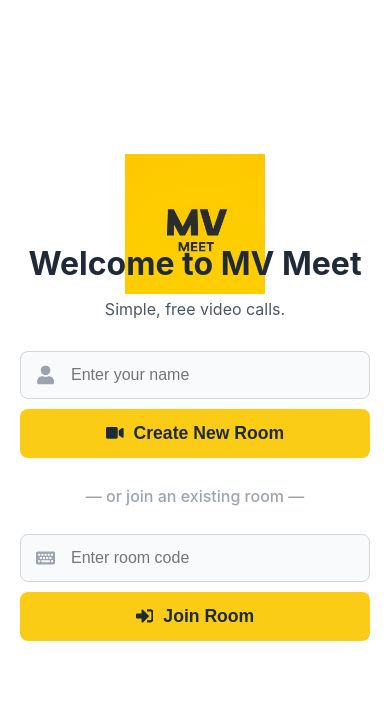
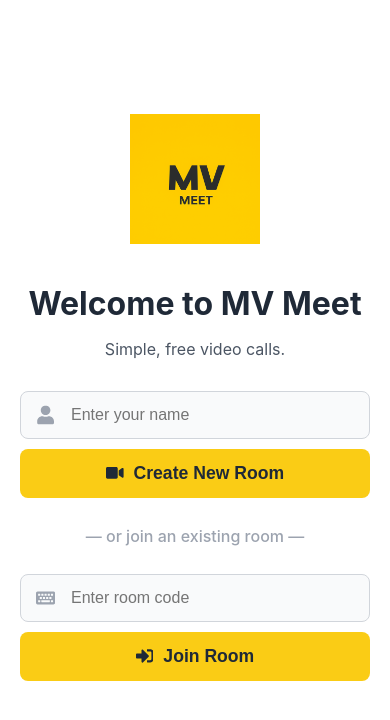
Before and after one commit to Jaguar1-alt/MV-meet, a React (Create React App) app in the folder client/: page /home in a window 390 px wide. Shown: the top 720 px of the page. Built offline with nearby package versions, Linux system fonts and the light colour scheme; no server answers.

Commit message:
redesign

```diff
--- a/client/src/HomePage.css
+++ b/client/src/HomePage.css
@@ -169,18 +169,20 @@ p {
   text-decoration: underline;
 }
 
-/* --- RESPONSIVE STYLES --- */
+/* --- RESPONSIVE STYLES (FIXED) --- */
 @media (max-width: 768px) {
   .app-logo {
-    max-width: 140px;
-    margin-bottom: 20px;
+    max-width: 130px; /* Use 130px to match your design */
+    margin-bottom: 40px; /* Give it a bit more space */
   }
   .home-content-wrapper {
     width: 100%; /* <-- This makes it responsive */
     padding: 0;
+    margin-top: 0; /* <-- THIS IS THE FIX. Resets the negative margin. */
   }
   h1 { font-size: 2rem; }
   p { font-size: 1rem; }
+
   @media (max-width: 400px) {
     .lobby-container { flex-direction: column; }
     .lobby-input {
```
